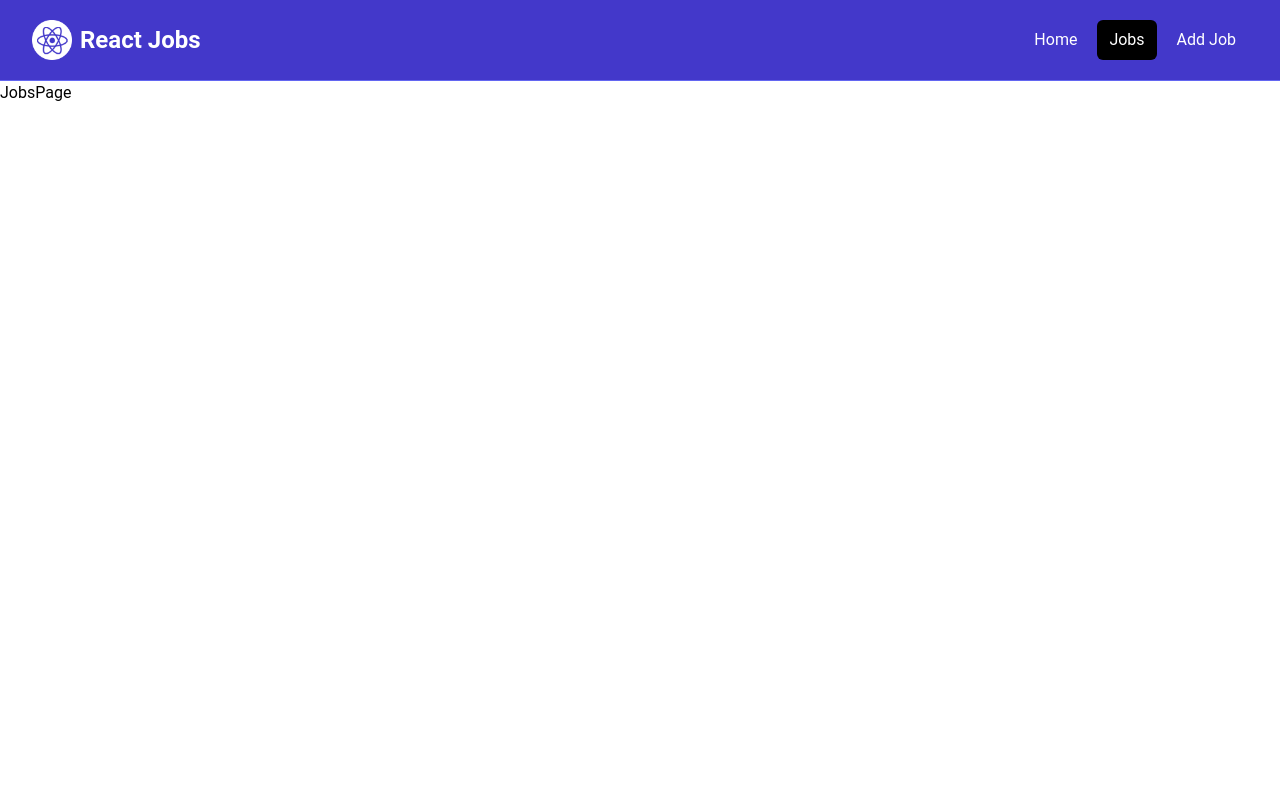
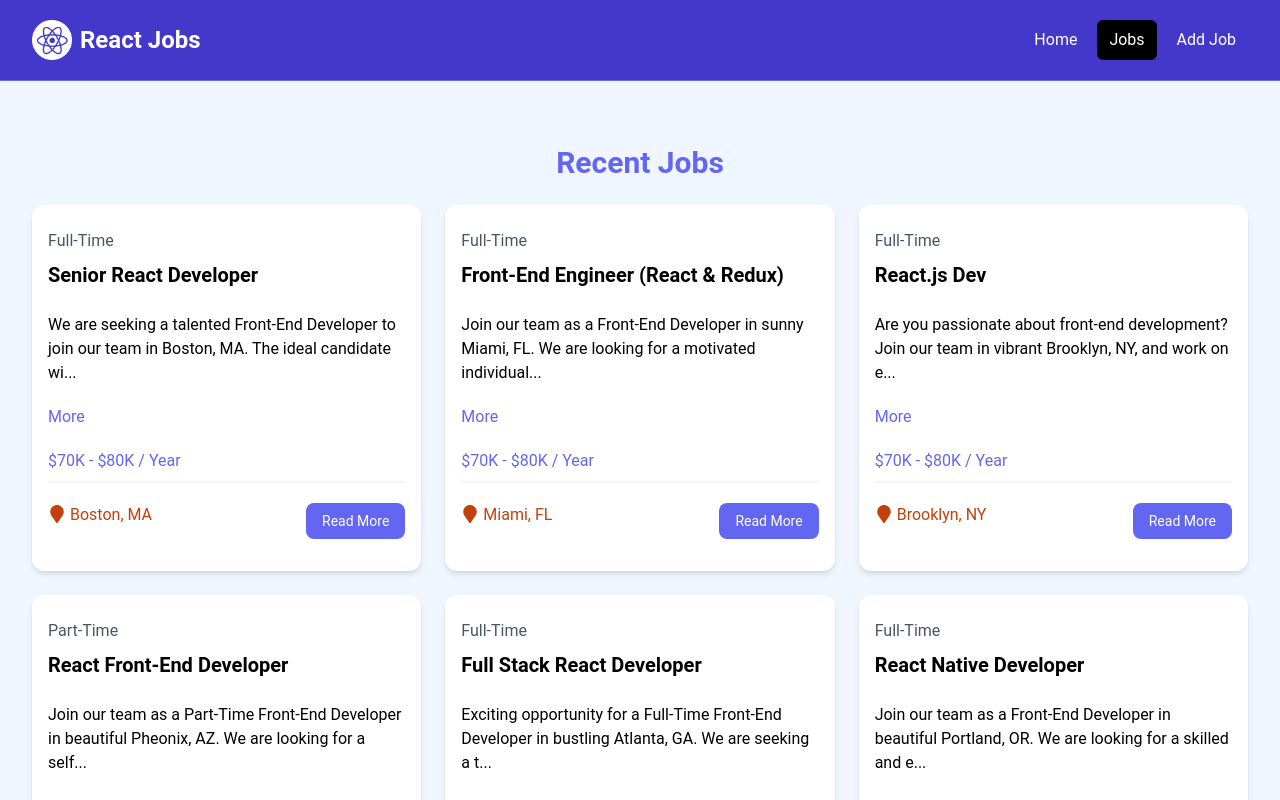
Before and after one commit to princeiik/react-jobs, a React (Vite) app: page /jobs in a window 1280 px wide. Shown: the top 800 px of the page. Built offline with nearby package versions, Linux system fonts and the light colour scheme.

Commit message:
add all job listings to JobsPage

```diff
--- a/src/components/JobListings.jsx
+++ b/src/components/JobListings.jsx
@@ -2,16 +2,17 @@ import React from 'react'
 import jobs from '../jobs.json'
 import JobListing from './JobListing'
 
-function JobListings() {
-  const recentJobs = jobs.slice(0, 3)
+function JobListings({ isHome = false}) {
+  const jobListings = isHome ? jobs.slice(0, 3) : jobs
+
   return (
     <section className="bg-blue-50 px-4 py-10">
       <div className="container-xl lg:container m-auto">
         <h2 className="text-3xl font-bold text-indigo-500 mb-6 text-center">
-          Browse Jobs
+          {isHome ? 'Browse Jobs': 'Recent Jobs'}
         </h2>
         <div className="grid grid-cols-1 md:grid-cols-3 gap-6">
-            {recentJobs.map((job) => (
+            {jobListings.map((job) => (
                 <JobListing key={job.id} job={job} />
             ))}
         </div>
--- a/src/pages/Homepage.jsx
+++ b/src/pages/Homepage.jsx
@@ -10,7 +10,7 @@ function Homepage() {
     <>
         <Hero />
         <HomeCards />
-        <JobListings />
+        <JobListings isHome={true} />
         <ViewAllJobs />
     </>
   )
--- a/src/pages/JobsPage.jsx
+++ b/src/pages/JobsPage.jsx
@@ -1,8 +1,11 @@
 import React from 'react'
+import JobListings from '../components/JobListings'
 
 function JobsPage() {
   return (
-    <div>JobsPage</div>
+    <section className='bg-blue-50 px-4 py-6'>
+        <JobListings />
+    </section>
   )
 }
 
```
